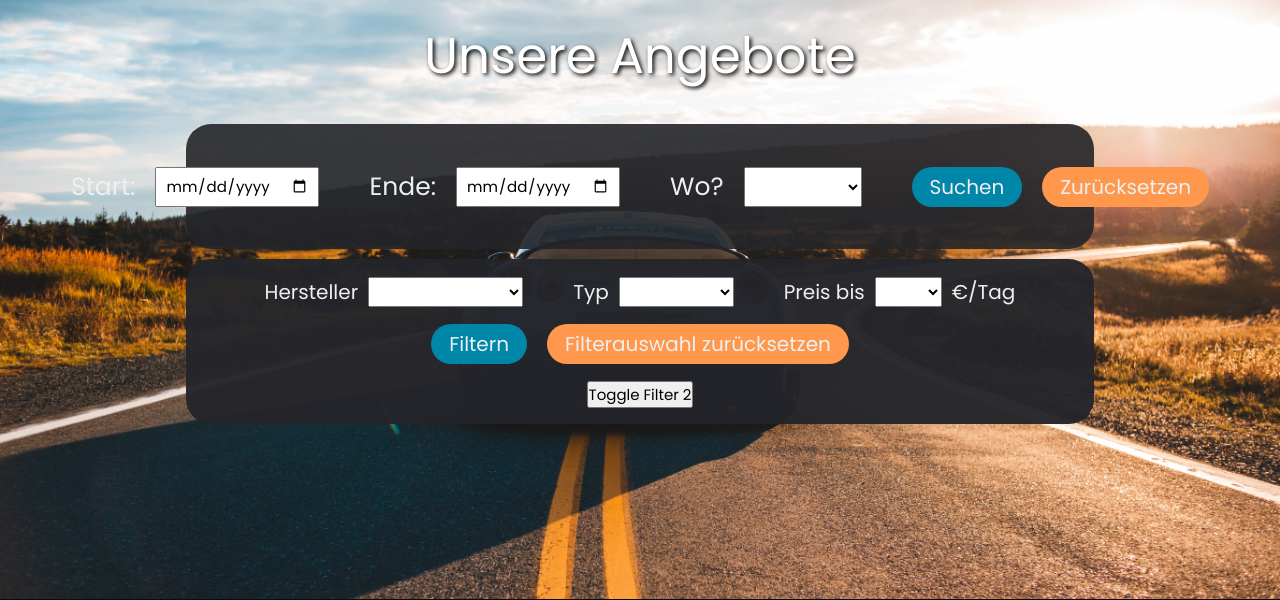
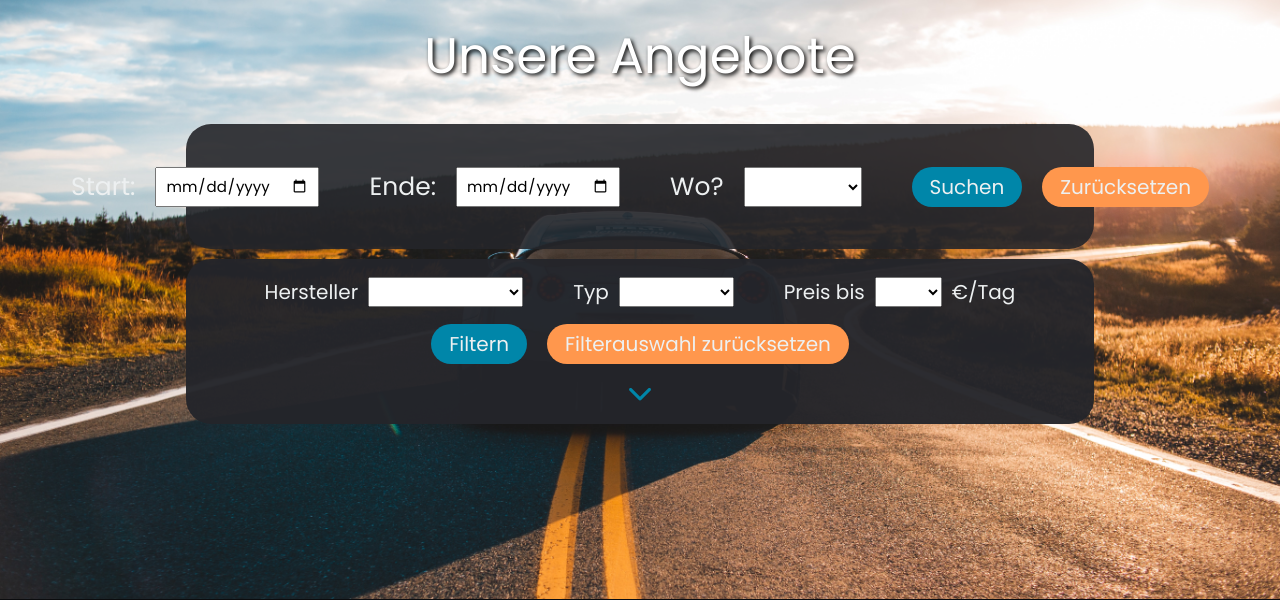
Before and after one commit to DankoRother/Medium_Hot, a PHP site: page /mieten.php in a window 1280 px wide. Shown: the part 121-721 px from the top of the page. Run offline with PHP 8.4, Linux system fonts and the light colour scheme.

Commit message:
button filter

```diff
--- a/CSS/mieten.css
+++ b/CSS/mieten.css
@@ -1,5 +1,6 @@
 @import url('https://fonts.googleapis.com/css2?family=Poppins&display=swap');                       /* import font style */
 @import url('https://cdnjs.cloudflare.com/ajax/libs/font-awesome/6.4.2/css/all.min.css');
+@import url('https://cdnjs.cloudflare.com/ajax/libs/font-awesome/4.7.0/css/font-awesome.min.css');
 
 *{
     margin: 0;
@@ -228,3 +229,26 @@
     border-bottom-color: rgba(0,134,169,1);
     border-width: 2px;
 }
+
+.button-more {
+    width: 40px;
+    background-color: rgba(0, 0, 0, 0);
+    border-radius: 5px;
+    border: none;
+    cursor: pointer;
+}
+
+.fa-chevron-down {
+    font-size: 25px;
+    color: rgba(0,134,169,1);
+    transition:0.5s;
+}
+
+.fa-chevron-down:hover {
+    transform:scale(1.4);
+    z-index:1;
+}
+
+#filter2 {
+    display: none;
+}
--- a/mieten.js
+++ b/mieten.js
@@ -1,8 +1,13 @@
+var chevronIcon = document.getElementById("chevron");
 function show_hide() {
     var x = document.getElementById("filter2");
     if (x.style.display === "none") {
         x.style.display = "block";
+        chevronIcon.classList.remove('fa-chevron-down');
+        chevronIcon.classList.add('fa-chevron-up');
     } else {
         x.style.display = "none";
+        chevronIcon.classList.remove('fa-chevron-up');
+        chevronIcon.classList.add('fa-chevron-down');
     }
 }
--- a/mieten.php
+++ b/mieten.php
@@ -9,11 +9,6 @@
         <meta name="viewport" content="width=device-width, initial-scale=1">
         <link rel="stylesheet" href="CSS/mieten.css">                                                   <!-- CSS file import -->
         <script language="javascript" type="text/javascript" src="mieten.js"></script>
-
-        <script>
-
-        </script>
-
     </head>
 
 <body>
@@ -120,7 +115,7 @@
 
 
 
-            <div id="filter2" style="display:none">
+            <div id="filter2">
                 <div class="filter-row-3">
                     <div class="filter-bar-2">
                         <h3>Sitze</h3>
@@ -199,7 +194,7 @@
         </form>
         <div class="filter-row-button">
                 <div class="filter-bar-2">
-                    <button onclick="show_hide()">Toggle Filter 2</button>
+                    <button onclick="show_hide()" class="button-more"><i id="chevron" class="fa fa-chevron-down"></i></button>
                 </div>
             </div>
     </div>
```
